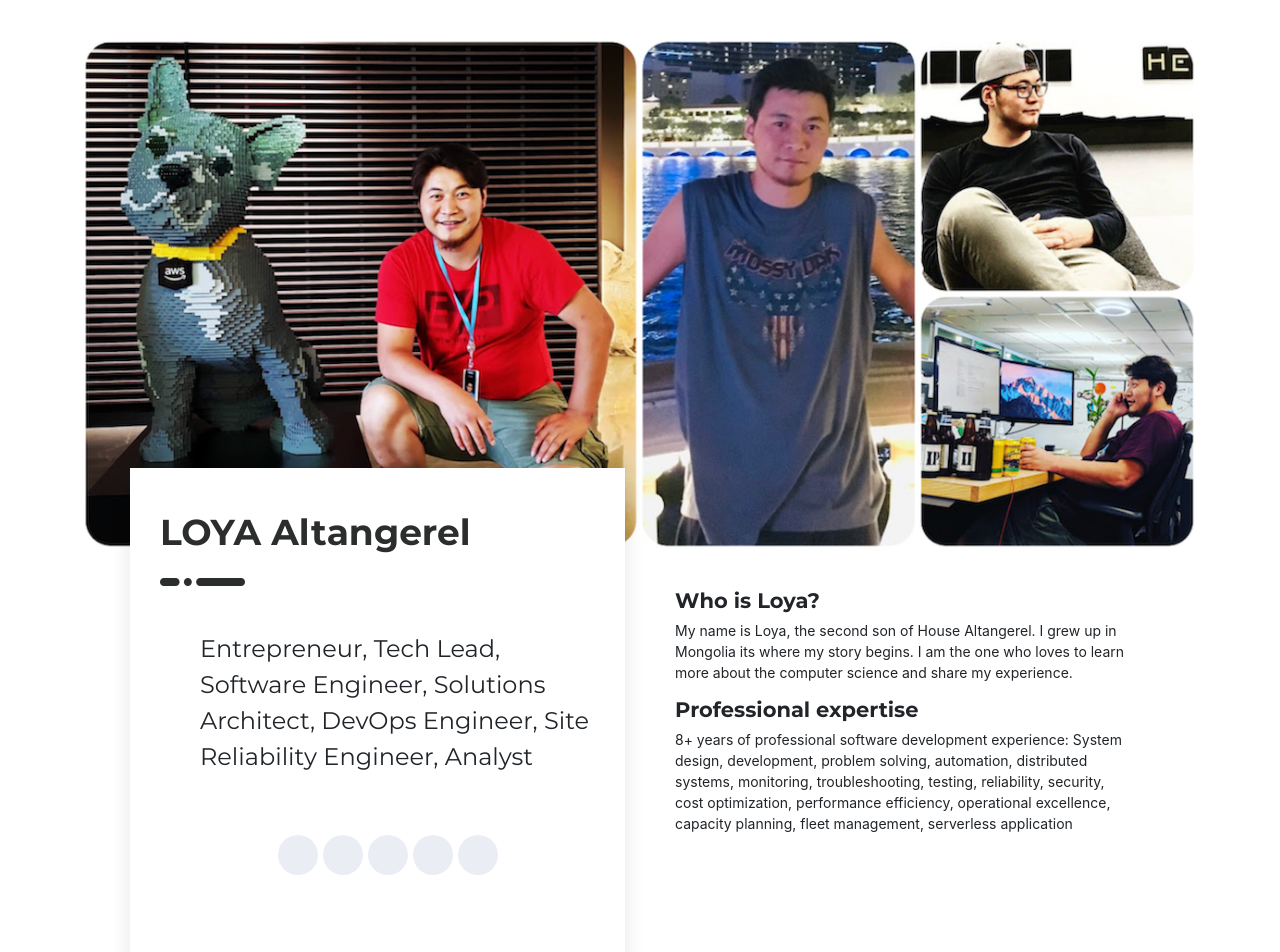
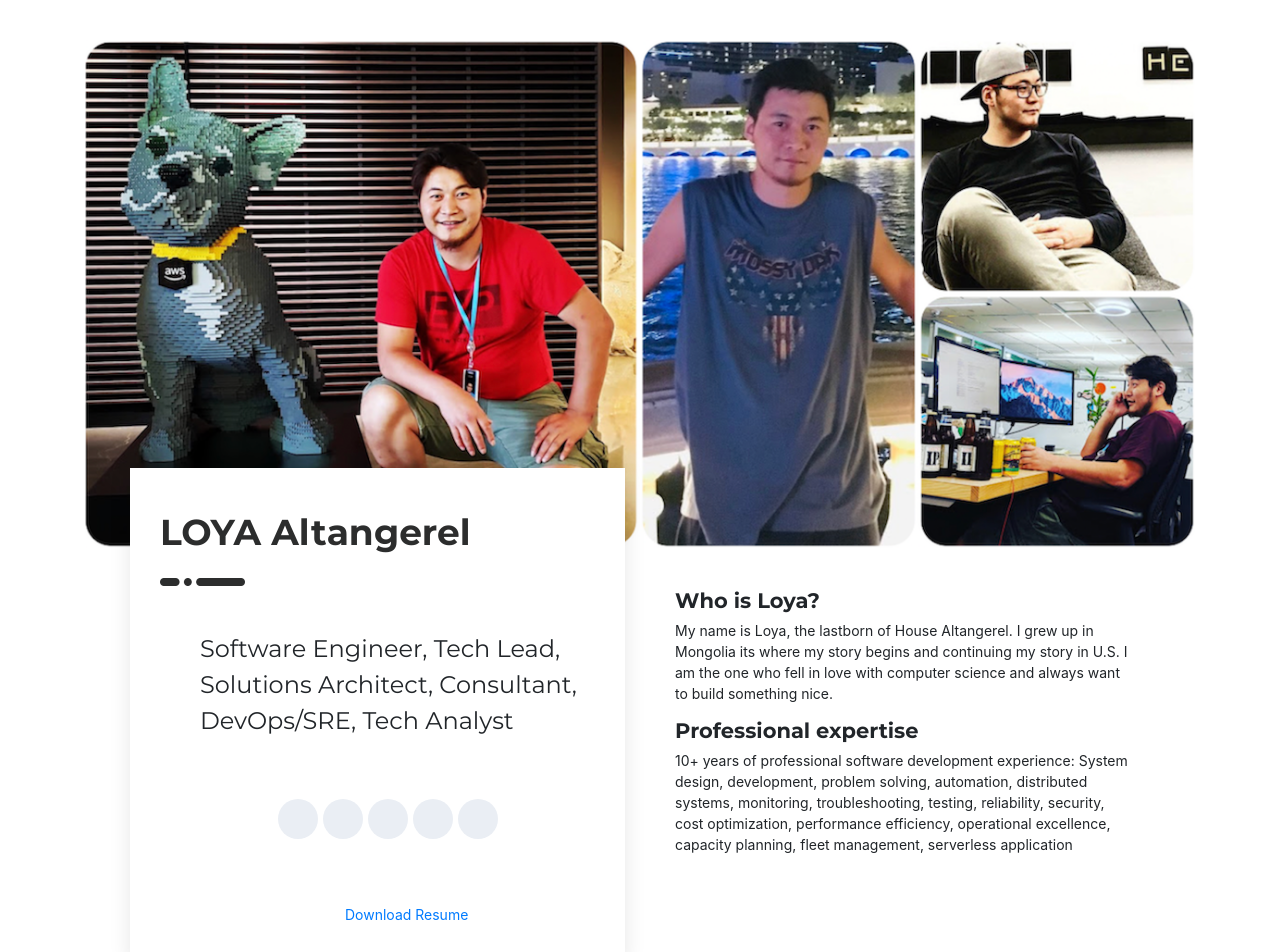
Before and after one commit to luvsansharav/luvsansharav.me, a React (Create React App) app: page / in a window 1280 px wide. Shown: the top 952 px of the page. Built offline with nearby package versions, Linux system fonts and the light colour scheme; a web font is replaced by a local one.

Commit message:
Add downloadable resume

```diff
--- a/src/pages/Home/Home.js
+++ b/src/pages/Home/Home.js
@@ -51,7 +51,7 @@ class Home extends Component {
                       LOYA Altangerel{" "}
                     </h2>
                     <div className="headline">
-                      Entrepreneur, Tech Lead, Software Engineer, Solutions Architect, DevOps Engineer, Site Reliability Engineer, Analyst
+                      Software Engineer, Tech Lead, Solutions Architect, Consultant, DevOps/SRE, Tech Analyst
                     </div>
                     <section className="section pt-40 pb-0">
                       <div className="container">
@@ -87,7 +87,9 @@ class Home extends Component {
                                 </li>
                               </ul>
                             </div>
-
+                            <div className="col-lg-12 offset-lg-2">
+                              <a href='/assets/files/loya-resume.pdf' download>Download Resume</a>
+                            </div>
                           </div>
                         </div>
                       </div>
@@ -98,13 +100,13 @@ class Home extends Component {
                   <div className="hero__standout--content">
                     <h4>Who is Loya?</h4>
                     <p>
-                    My name is Loya, the second son of House Altangerel.
-                    I grew up in Mongolia its where my story begins.
-                    I am the one who loves to learn more about the computer science and share my experience.
+                    My name is Loya, the lastborn of House Altangerel.
+                    I grew up in Mongolia its where my story begins and continuing my story in U.S.
+                    I am the one who fell in love with computer science and always want to build something nice.
                     </p>
                     <h4>Professional expertise</h4>
                     <p>
-                    8+ years of professional software development experience:
+                    10+ years of professional software development experience:
                     System design, development, problem solving, automation,
                     distributed systems, monitoring, troubleshooting, testing,
                     reliability, security, cost optimization, performance efficiency,
```
Also changed, not shown: 1 other file (tests, documents, lock files or other folders).
